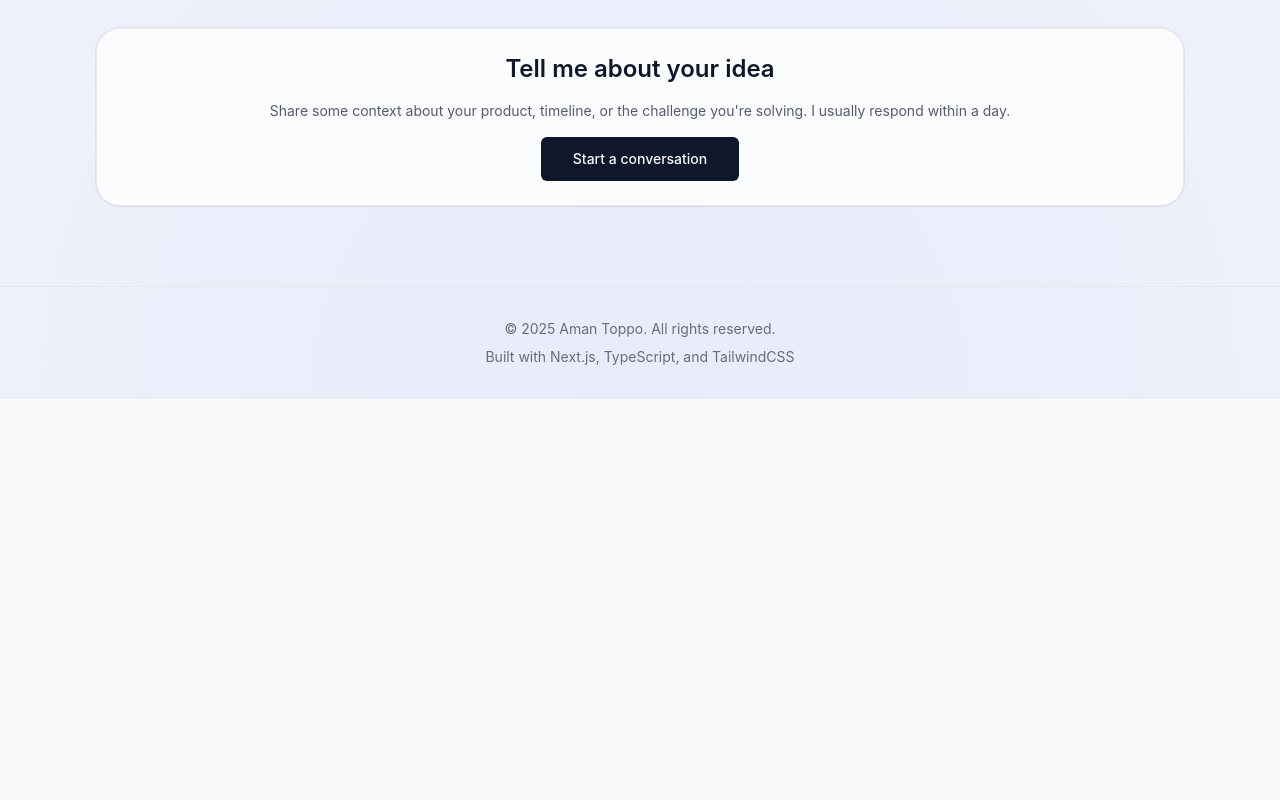
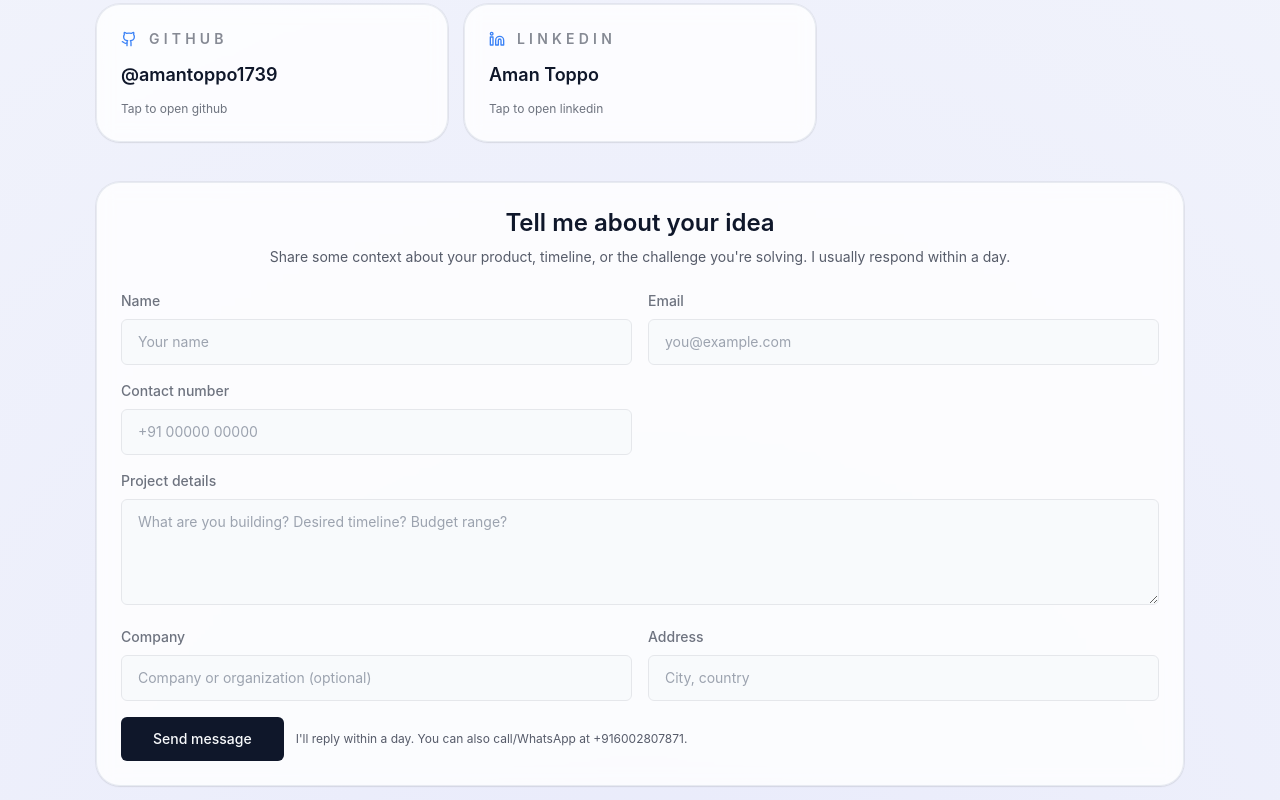
Before and after one commit to amantoppo1739/portfolio, a Next.js app: page / in a window 1280 px wide. Shown: the part 3700-4500 px from the top of the page. Before the commit the page ends 4099 px from the top, so only its background shows below. Built offline with nearby package versions, Linux system fonts and the light colour scheme.

Commit message:
Add Formspree form fields and contact details

```diff
--- a/components/contact.tsx
+++ b/components/contact.tsx
@@ -1,6 +1,12 @@
 "use client";
 
-import { Mail, Github, Linkedin } from "lucide-react";
+import {
+  Mail,
+  Github,
+  Linkedin,
+  Phone,
+  MessageCircle,
+} from "lucide-react";
 
 const contactMethods = [
   {
@@ -8,6 +14,18 @@ const contactMethods = [
     value: "amantoppo1739@gmail.com",
     href: "mailto:amantoppo1739@gmail.com?subject=Portfolio%20Inquiry",
     icon: Mail,
+  },
+  {
+    label: "Phone",
+    value: "+916002807871",
+    href: "tel:+916002807871",
+    icon: Phone,
+  },
+  {
+    label: "WhatsApp",
+    value: "+916002807871",
+    href: "https://wa.me/916002807871",
+    icon: MessageCircle,
   },
   {
     label: "GitHub",
@@ -22,6 +40,10 @@ const contactMethods = [
     icon: Linkedin,
   },
 ];
+
+const formspreeAction =
+  process.env.NEXT_PUBLIC_FORMSPREE_ACTION ||
+  "https://formspree.io/f/yourFormId";
 
 export default function Contact() {
   return (
@@ -57,18 +79,103 @@ export default function Contact() {
           ))}
         </div>
 
-        <div className="surface-card text-center space-y-4">
+        <div className="surface-card space-y-6">
+          <div className="space-y-2 text-center">
             <h3 className="text-2xl font-semibold">Tell me about your idea</h3>
             <p className="text-sm text-muted">
               Share some context about your product, timeline, or the challenge
               you&apos;re solving. I usually respond within a day.
             </p>
-          <a
-            href="mailto:amantoppo1739@gmail.com?subject=Portfolio%20Inquiry"
+          </div>
+
+          <form
+            action={formspreeAction}
+            method="POST"
+            className="grid gap-4 sm:grid-cols-2"
+          >
+            <div className="sm:col-span-1">
+              <label className="block text-sm font-medium text-muted-soft">
+                Name
+              </label>
+              <input
+                required
+                type="text"
+                name="name"
+                placeholder="Your name"
+                className="mt-2 w-full rounded-md border border-foreground/10 bg-background px-4 py-3 text-sm focus:border-foreground/30 focus:outline-none"
+              />
+            </div>
+            <div className="sm:col-span-1">
+              <label className="block text-sm font-medium text-muted-soft">
+                Email
+              </label>
+              <input
+                required
+                type="email"
+                name="email"
+                placeholder="you@example.com"
+                className="mt-2 w-full rounded-md border border-foreground/10 bg-background px-4 py-3 text-sm focus:border-foreground/30 focus:outline-none"
+              />
+            </div>
+            <div className="sm:col-span-1">
+              <label className="block text-sm font-medium text-muted-soft">
+                Contact number
+              </label>
+              <input
+                type="tel"
+                name="phone"
+                placeholder="+91 00000 00000"
+                className="mt-2 w-full rounded-md border border-foreground/10 bg-background px-4 py-3 text-sm focus:border-foreground/30 focus:outline-none"
+              />
+            </div>
+            <div className="sm:col-span-2">
+              <label className="block text-sm font-medium text-muted-soft">
+                Project details
+              </label>
+              <textarea
+                required
+                name="message"
+                placeholder="What are you building? Desired timeline? Budget range?"
+                className="mt-2 w-full rounded-md border border-foreground/10 bg-background px-4 py-3 text-sm focus:border-foreground/30 focus:outline-none"
+                rows={4}
+              />
+            </div>
+            <div className="sm:col-span-1">
+              <label className="block text-sm font-medium text-muted-soft">
+                Company
+              </label>
+              <input
+                type="text"
+                name="company"
+                placeholder="Company or organization (optional)"
+                className="mt-2 w-full rounded-md border border-foreground/10 bg-background px-4 py-3 text-sm focus:border-foreground/30 focus:outline-none"
+              />
+            </div>
+            <div className="sm:col-span-1">
+              <label className="block text-sm font-medium text-muted-soft">
+                Address
+              </label>
+              <input
+                type="text"
+                name="address"
+                placeholder="City, country"
+                className="mt-2 w-full rounded-md border border-foreground/10 bg-background px-4 py-3 text-sm focus:border-foreground/30 focus:outline-none"
+              />
+            </div>
+            <input type="hidden" name="_subject" value="Portfolio Inquiry" />
+            <div className="sm:col-span-2 flex flex-wrap items-center gap-3">
+              <button
+                type="submit"
                 className="inline-flex items-center justify-center rounded-md text-sm font-medium transition-colors focus-visible:outline-none focus-visible:ring-2 focus-visible:ring-offset-2 h-11 px-8 bg-foreground text-background hover:bg-foreground/90"
               >
-            Start a conversation
-          </a>
+                Send message
+              </button>
+              <p className="text-xs text-muted">
+                I&apos;ll reply within a day. You can also call/WhatsApp at
+                {" +916002807871."}
+              </p>
+            </div>
+          </form>
         </div>
       </div>
     </section>
```
Lines whose indentation alone changed are shown as unchanged.
